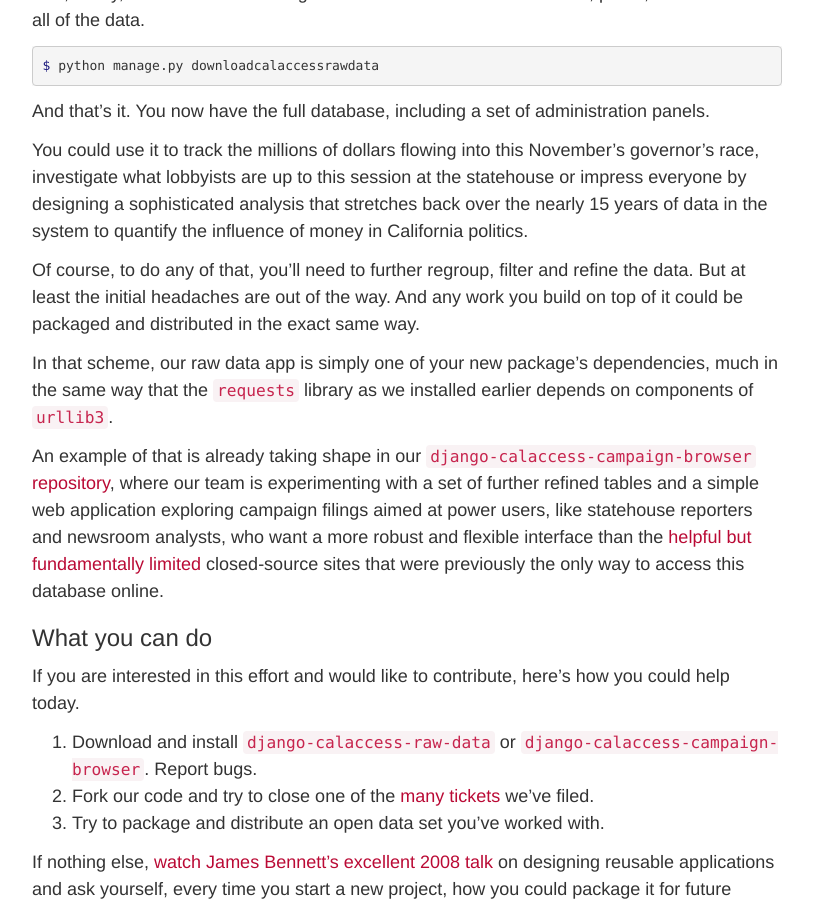
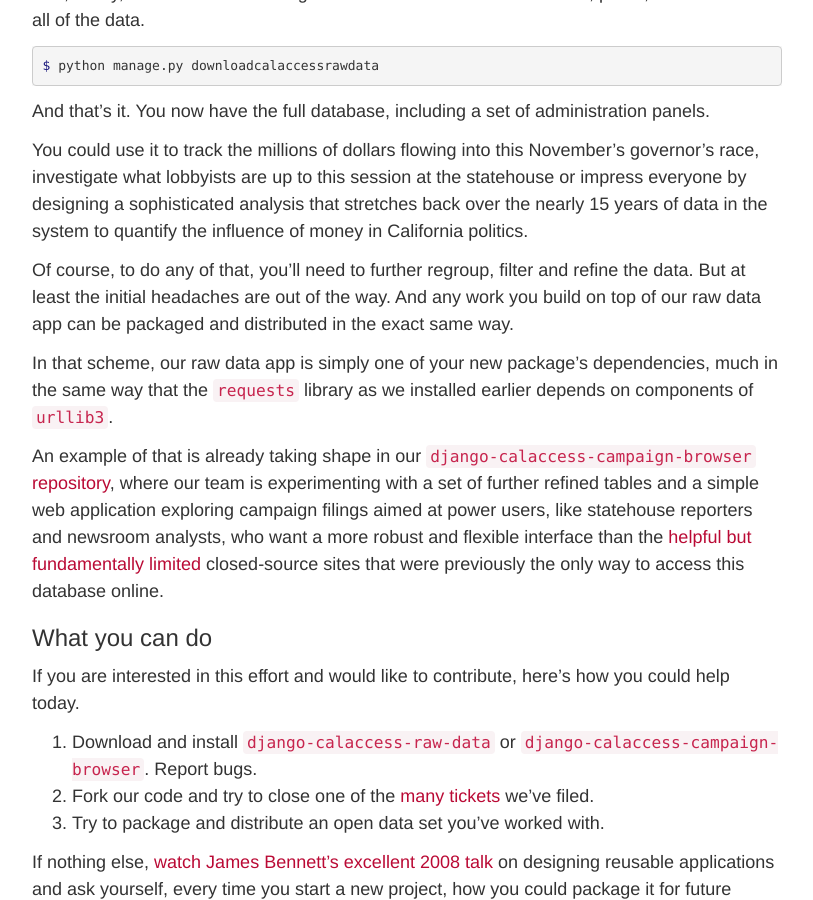
Before and after one commit to palewire/californiacivicdata.org, a Jekyll site: the page built from _posts/2015-01-01-pluggable-data.markdown, in a window 1280 px wide and 900 px high, scrolled down 3459 px. Shown: the whole window, without its empty margins (38-851 px from the left). Built offline with Jekyll 4.4.1, drawn with Linux system fonts in a browser that asks for light colours.

Commit message:
Updated 2015-01-01-pluggable-data.markdown

```diff
--- a/_posts/2015-01-01-pluggable-data.markdown
+++ b/_posts/2015-01-01-pluggable-data.markdown
@@ -120,7 +120,7 @@
 
 You could use it to track the millions of dollars flowing into this November's governor's race, investigate what lobbyists are up to this session at the statehouse or impress everyone by designing a sophisticated analysis that stretches back over the nearly 15 years of data in the system to quantify the influence of money in California politics.
 
-Of course, to do any of that, you'll need to further regroup, filter and refine the data. But at least the initial headaches are out of the way. And any work you build on top of it could be packaged and distributed in the exact same way.
+Of course, to do any of that, you'll need to further regroup, filter and refine the data. But at least the initial headaches are out of the way. And any work you build on top of our raw data app can be packaged and distributed in the exact same way.
 
 In that scheme, our raw data app is simply one of your new package's dependencies, much in the same way that the ``requests`` library as we installed earlier depends on components of [``urllib3``](http://urllib3.readthedocs.org/en/latest/).
 
```
